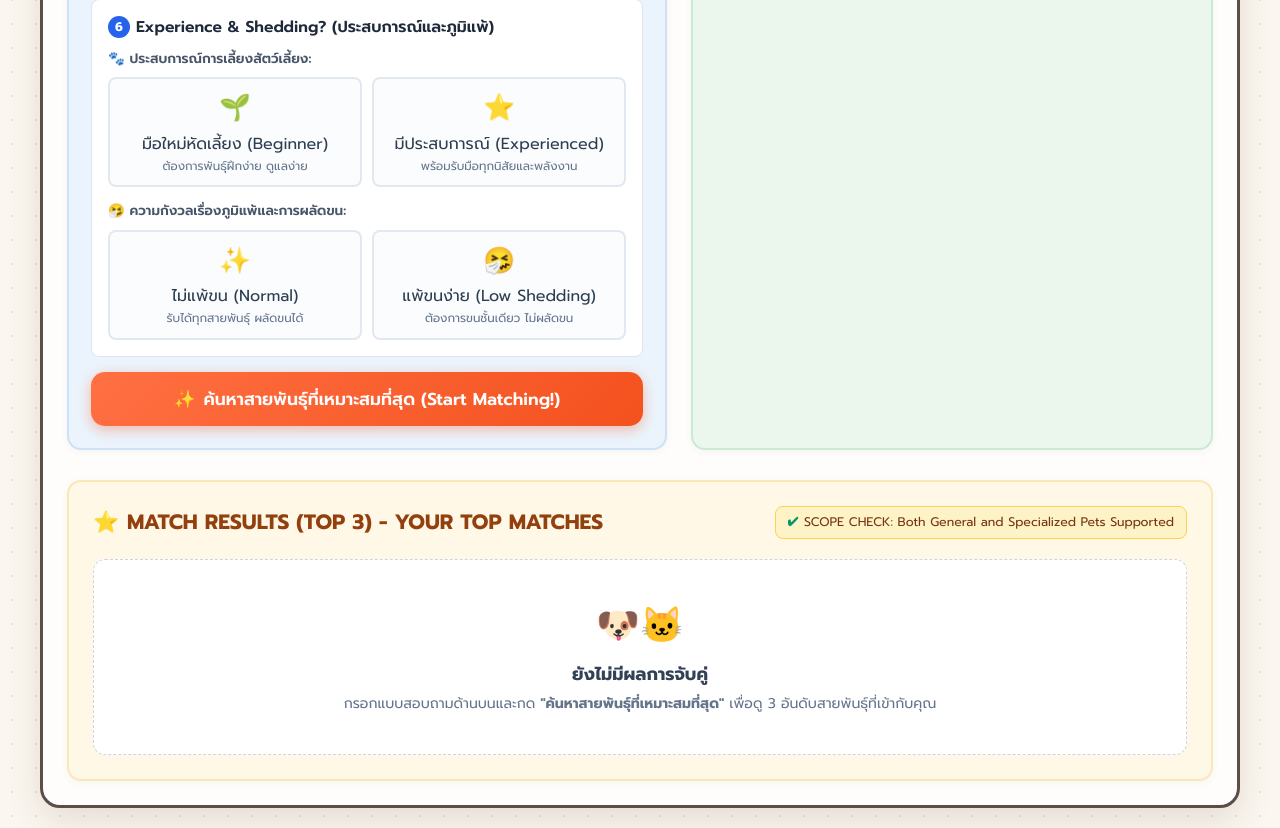
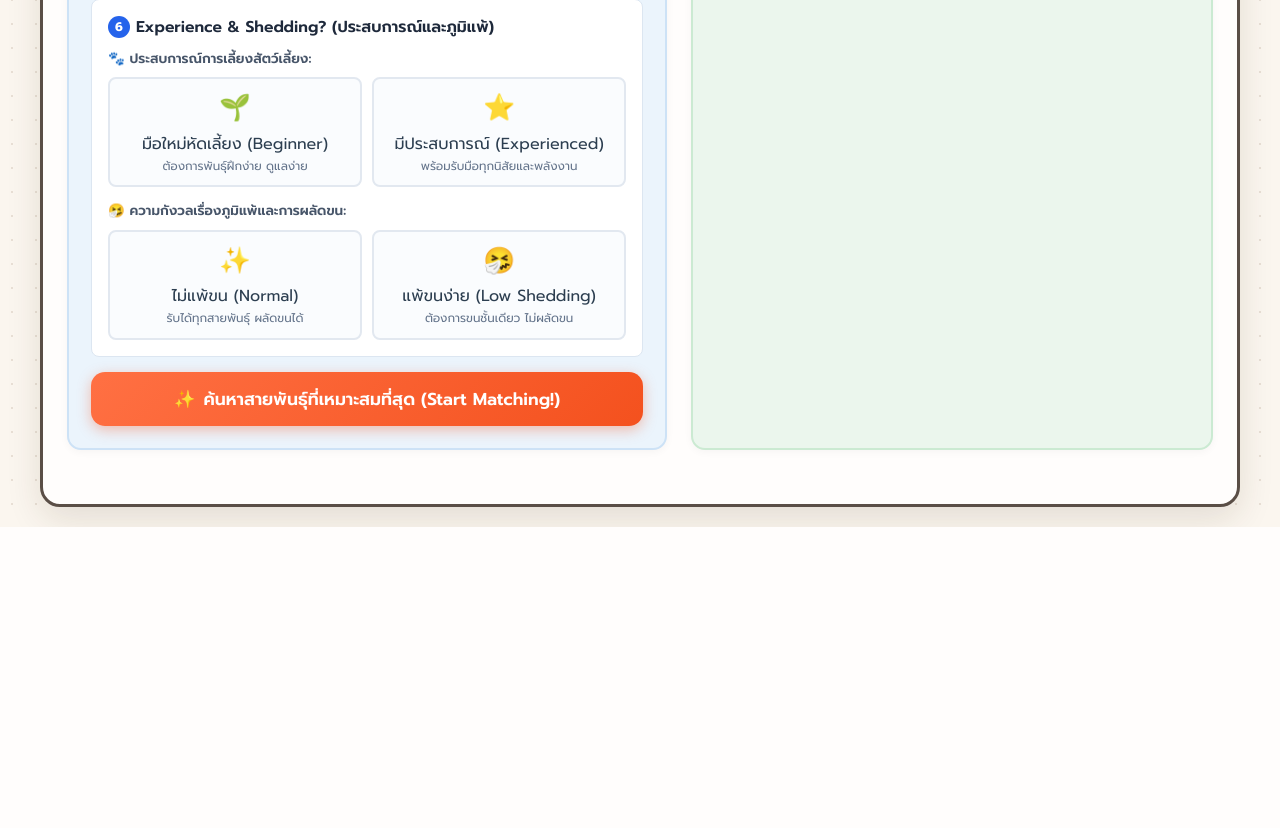
Before and after one commit to WanidaSrikaew/petmatch, a Django app: page / in a window 1280 px wide. Shown: the part 1356-2184 px from the top of the page. After the commit the page ends 1883 px from the top, so only its background shows below. Run offline with Django 5.2, Linux system fonts and the light colour scheme; data that the repository does not hold is empty.

Commit message:
Hide MATCH RESULTS section on initial load until user performs matching

```diff
--- a/templates/index.html
+++ b/templates/index.html
@@ -1046,7 +1046,7 @@
             </div>
           </div>
           <!-- BOTTOM SECTION: MATCH RESULTS (TOP 3) -->
-          <div class="results-section" id="results-container">
+          <div class="results-section" id="results-container" style="display: none;">
             <div class="results-header">
               <div class="results-title">
                 <span>⭐</span> MATCH RESULTS (TOP 3) - YOUR TOP MATCHES
@@ -1311,8 +1311,10 @@
 
       const result = await response.json();
       if (result.status === 'success') {
+        const resContainer = document.getElementById('results-container');
+        resContainer.style.display = 'block';
         renderTop3Matches(result.recommendations);
-        document.getElementById('results-container').scrollIntoView({ behavior: 'smooth' });
+        resContainer.scrollIntoView({ behavior: 'smooth' });
       } else {
         alert('เกิดข้อผิดพลาด: ' + (result.message || 'ไม่สามารถประมวลผลได้'));
       }
--- a/web/views.py
+++ b/web/views.py
@@ -10,11 +10,8 @@ from web.services import calculate_pet_matches
 
 def index_view(request):
     pets = Pet.objects.prefetch_related("photos").all()
-    recent_result = Result.objects.prefetch_related("recommendations__pet__photos").order_by("-timestamp").first()
-
     context = {
         "pets": pets,
-        "recent_result": recent_result,
     }
     return render(request, "index.html", context)
 
```
